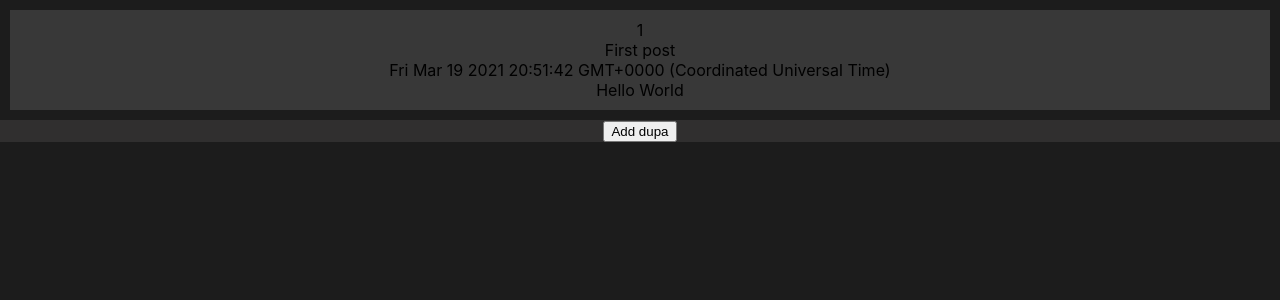
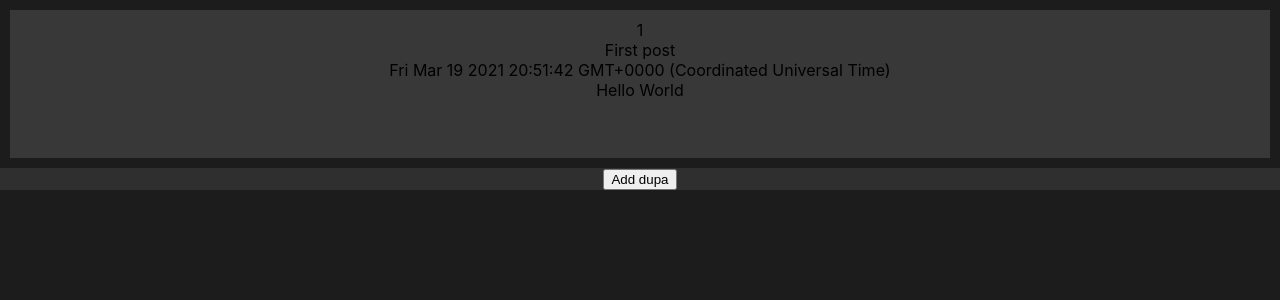
Before and after one commit to Sebosun/Anonymous-Forum, a React (Create React App) app: page / in a window 1280 px wide. Shown: the top 300 px of the page. Built offline with nearby package versions, Linux system fonts and the light colour scheme.

Commit message:
temp post numeration using state

```diff
--- a/src/App.css
+++ b/src/App.css
@@ -6,3 +6,7 @@ body{
 .App{
   background-color: #302f2f;
 }
+
+.Threads{
+  width: 100%;
+}
--- a/src/App.js
+++ b/src/App.js
@@ -3,9 +3,10 @@ import "./App.css";
 import Thread from "./components/Thread";
 
 function App() {
+  const [postNumeration, setPostNumeration] = useState(1);
   const [threadPosts, setThreadPosts] = useState([
     {
-      postNo: 1,
+      postNo: postNumeration,
       title: "First post",
       time: new Date(),
       text: "Hello World",
@@ -13,7 +14,7 @@ function App() {
   ]);
 
   let dupa = {
-    postNo: 1,
+    postNo: postNumeration,
     title: "First post",
     time: new Date(),
     text: "Hello World",
@@ -25,8 +26,16 @@ function App() {
     setThreadPosts(emptyThread);
   }
 
+  function updatePostNumber() {
+    setPostNumeration(postNumeration + 1);
+  }
+  useEffect(() => {
+    updatePostNumber();
+  }, [threadPosts]);
+
   return (
     <div className="App">
+      <div className="Threads">
         {threadPosts.map((thread, index) => {
           return (
             <Thread
@@ -38,6 +47,7 @@ function App() {
             />
           );
         })}
+      </div>
       <button onClick={() => addNewThread(dupa)}>Add dupa</button>
     </div>
   );
--- a/src/components/Thread.css
+++ b/src/components/Thread.css
@@ -1,10 +1,10 @@
 .Thread{
   padding: 10px;
-
   background-color: #1c1c1c;
 }
 
 .threadContainer{
+  height: 8rem;
   padding: 10px;
   background-color: #383838;
 }
```
Lines whose indentation alone changed are shown as unchanged.
